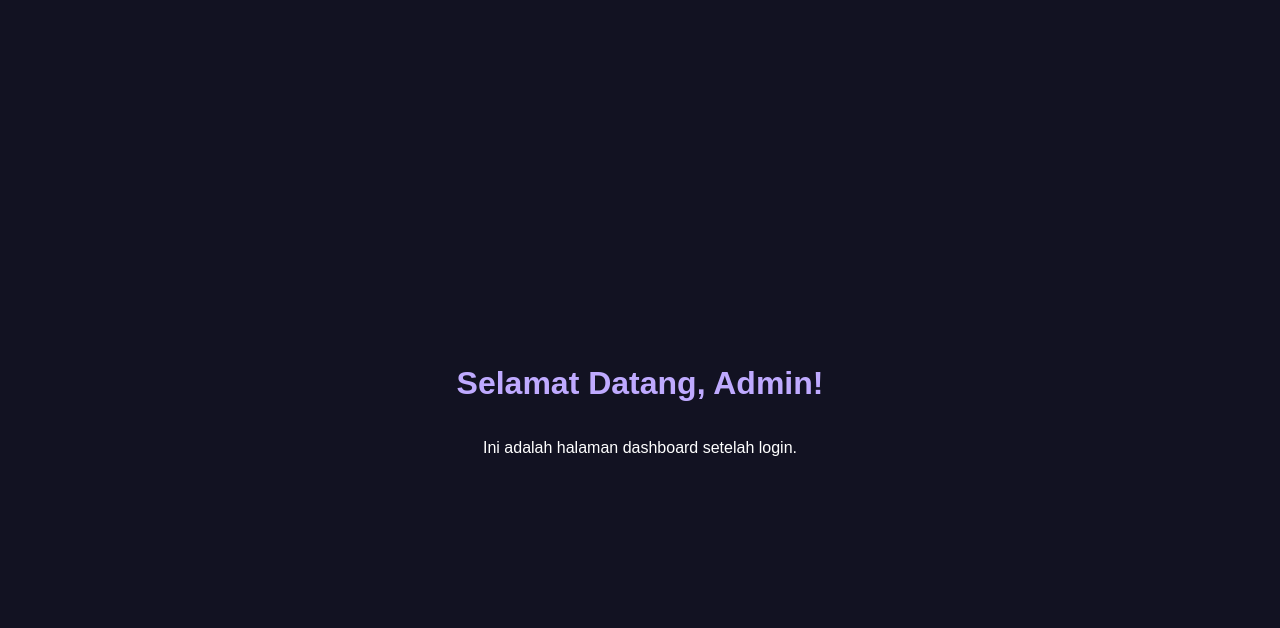
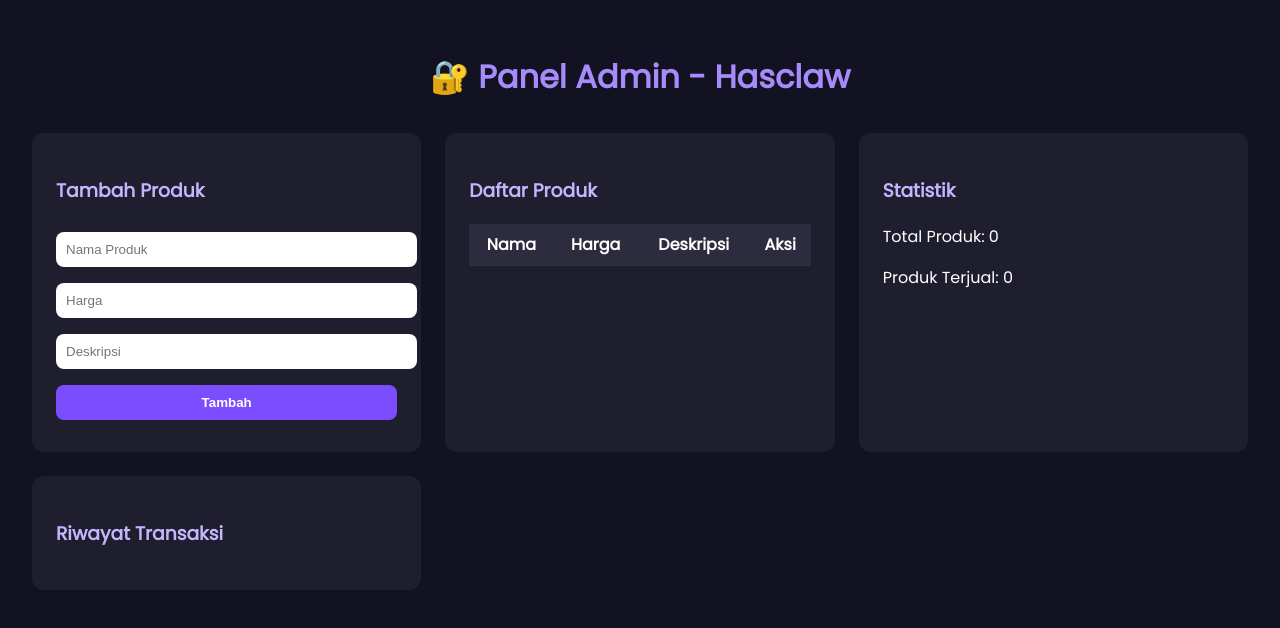
Before and after one commit to HanzyyOffc/ServerTes, a plain HTML site: page admin.html in a window 1280 px wide. Drawn offline with Linux system fonts and the light colour scheme.

Commit message:
admin.html

```diff
--- a/admin.html
+++ b/admin.html
@@ -2,25 +2,146 @@
 <html lang="id">
 <head>
   <meta charset="UTF-8">
-  <title>Admin Dashboard</title>
+  <meta name="viewport" content="width=device-width, initial-scale=1.0">
+  <title>Dashboard Admin - Hasclaw</title>
+  <link href="https://fonts.googleapis.com/css2?family=Poppins&display=swap" rel="stylesheet">
   <style>
     body {
       font-family: 'Poppins', sans-serif;
       background: #121222;
       color: white;
-      display: flex;
-      flex-direction: column;
-      align-items: center;
-      justify-content: center;
-      height: 100vh;
+      margin: 0;
+      padding: 2rem;
     }
     h1 {
-      color: #bfaaff;
+      text-align: center;
+      color: #a78bfa;
+    }
+    .grid {
+      display: grid;
+      gap: 1.5rem;
+      grid-template-columns: repeat(auto-fit, minmax(300px, 1fr));
+      margin-top: 2rem;
+    }
+    .card {
+      background: #1e1e2f;
+      padding: 1.5rem;
+      border-radius: 12px;
+    }
+    .card h3 {
+      color: #c4b5fd;
+    }
+    input, button {
+      width: 100%;
+      padding: 10px;
+      margin: 0.5rem 0;
+      border: none;
+      border-radius: 8px;
+    }
+    button {
+      background: #7c4dff;
+      color: white;
+      font-weight: bold;
+      cursor: pointer;
+    }
+    button:hover {
+      background: #a78bfa;
+    }
+    table {
+      width: 100%;
+      margin-top: 1rem;
+      border-collapse: collapse;
+    }
+    th, td {
+      padding: 8px;
+      border-bottom: 1px solid #333;
+    }
+    th {
+      background: #2c2c3e;
     }
   </style>
 </head>
 <body>
-  <h1>Selamat Datang, Admin!</h1>
-  <p>Ini adalah halaman dashboard setelah login.</p>
+  <h1>🔐 Panel Admin - Hasclaw</h1>
+  <div class="grid">
+    <div class="card">
+      <h3>Tambah Produk</h3>
+      <input type="text" id="nama" placeholder="Nama Produk">
+      <input type="number" id="harga" placeholder="Harga">
+      <input type="text" id="deskripsi" placeholder="Deskripsi">
+      <button onclick="tambahProduk()">Tambah</button>
+    </div>
+
+    <div class="card">
+      <h3>Daftar Produk</h3>
+      <table id="tabelProduk">
+        <thead>
+          <tr><th>Nama</th><th>Harga</th><th>Deskripsi</th><th>Aksi</th></tr>
+        </thead>
+        <tbody></tbody>
+      </table>
+    </div>
+
+    <div class="card">
+      <h3>Statistik</h3>
+      <p>Total Produk: <span id="totalProduk">0</span></p>
+      <p>Produk Terjual: <span id="produkTerjual">0</span></p>
+    </div>
+
+    <div class="card">
+      <h3>Riwayat Transaksi</h3>
+      <ul id="logTransaksi" style="font-size:14px;"></ul>
+    </div>
+  </div>
+
+  <script>
+    const produkList = [];
+    let produkTerjual = 0;
+    let logList = [];
+
+    function tambahProduk() {
+      const nama = document.getElementById('nama').value;
+      const harga = document.getElementById('harga').value;
+      const deskripsi = document.getElementById('deskripsi').value;
+      if (!nama || !harga || !deskripsi) return alert('Lengkapi semua data');
+
+      produkList.push({ nama, harga, deskripsi });
+      logList.push(`🟢 Tambah Produk: ${nama}`);
+      updateTabel();
+    }
+
+    function jualProduk(index) {
+      logList.push(`✅ Produk Terjual: ${produkList[index].nama}`);
+      produkList.splice(index, 1);
+      produkTerjual++;
+      updateTabel();
+    }
+
+    function hapusProduk(index) {
+      logList.push(`🗑️ Hapus Produk: ${produkList[index].nama}`);
+      produkList.splice(index, 1);
+      updateTabel();
+    }
+
+    function updateTabel() {
+      const tbody = document.querySelector('#tabelProduk tbody');
+      tbody.innerHTML = '';
+      produkList.forEach((p, i) => {
+        tbody.innerHTML += `<tr>
+          <td>${p.nama}</td>
+          <td>Rp ${parseInt(p.harga).toLocaleString()}</td>
+          <td>${p.deskripsi}</td>
+          <td>
+            <button onclick="jualProduk(${i})">Jual</button>
+            <button onclick="hapusProduk(${i})">Hapus</button>
+          </td>
+        </tr>`;
+      });
+
+      document.getElementById('totalProduk').innerText = produkList.length;
+      document.getElementById('produkTerjual').innerText = produkTerjual;
+      document.getElementById('logTransaksi').innerHTML = logList.reverse().slice(0, 10).map(l => `<li>${l}</li>`).join('');
+    }
+  </script>
 </body>
 </html>
```
